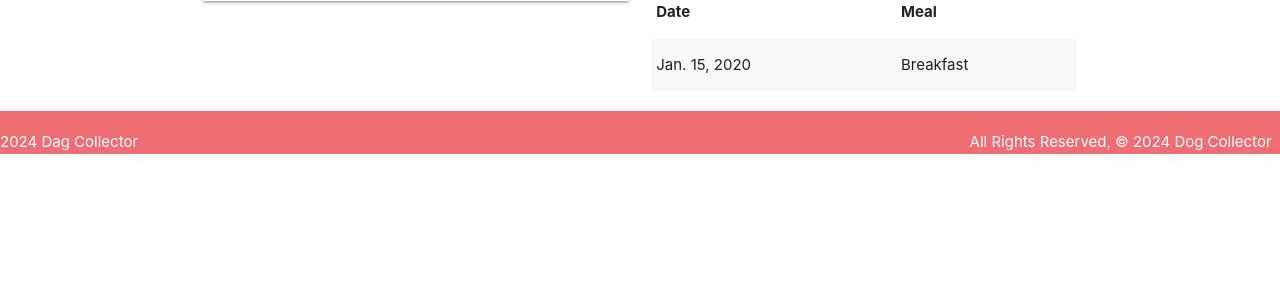
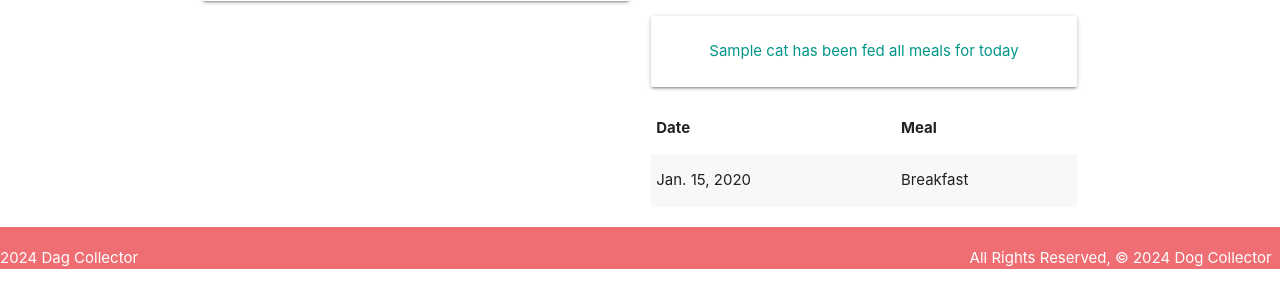
Before and after one commit to yana1al/dogcollector, a Django app: template main_app/templates/dogs/detail.html in a window 1280 px wide. Shown: the part 440-748 px from the top of the page. Run offline with Django 4.2, Linux system fonts and the light colour scheme; tables that the repository leaves empty hold one stand-in row (values such as "Sample post"); the template is opened without the code that fills it: values that come from a table or form of the project are taken from there, most other values are stand-ins (such as "Sample title", 1, 10 or a date in 2020).

Commit message:
Adding Bonuses

```diff
--- a/main_app/templates/dogs/detail.html
+++ b/main_app/templates/dogs/detail.html
@@ -32,6 +32,12 @@
         {{ feeding_form.as_p }}
         <input type="submit" class="btn" value="Add Feeding">
   </form>
+  <br>
+    {% if cat.fed_for_today %}
+      <div class="card-panel teal-text center-align">{{cat.name}} has been fed all meals for today</div>
+    {% else %}
+      <div class="card-panel red-text center-align">{{cat.name}} might be hungry</div>
+    {% endif %}
 
     <table class="striped">
       <thead>
```
